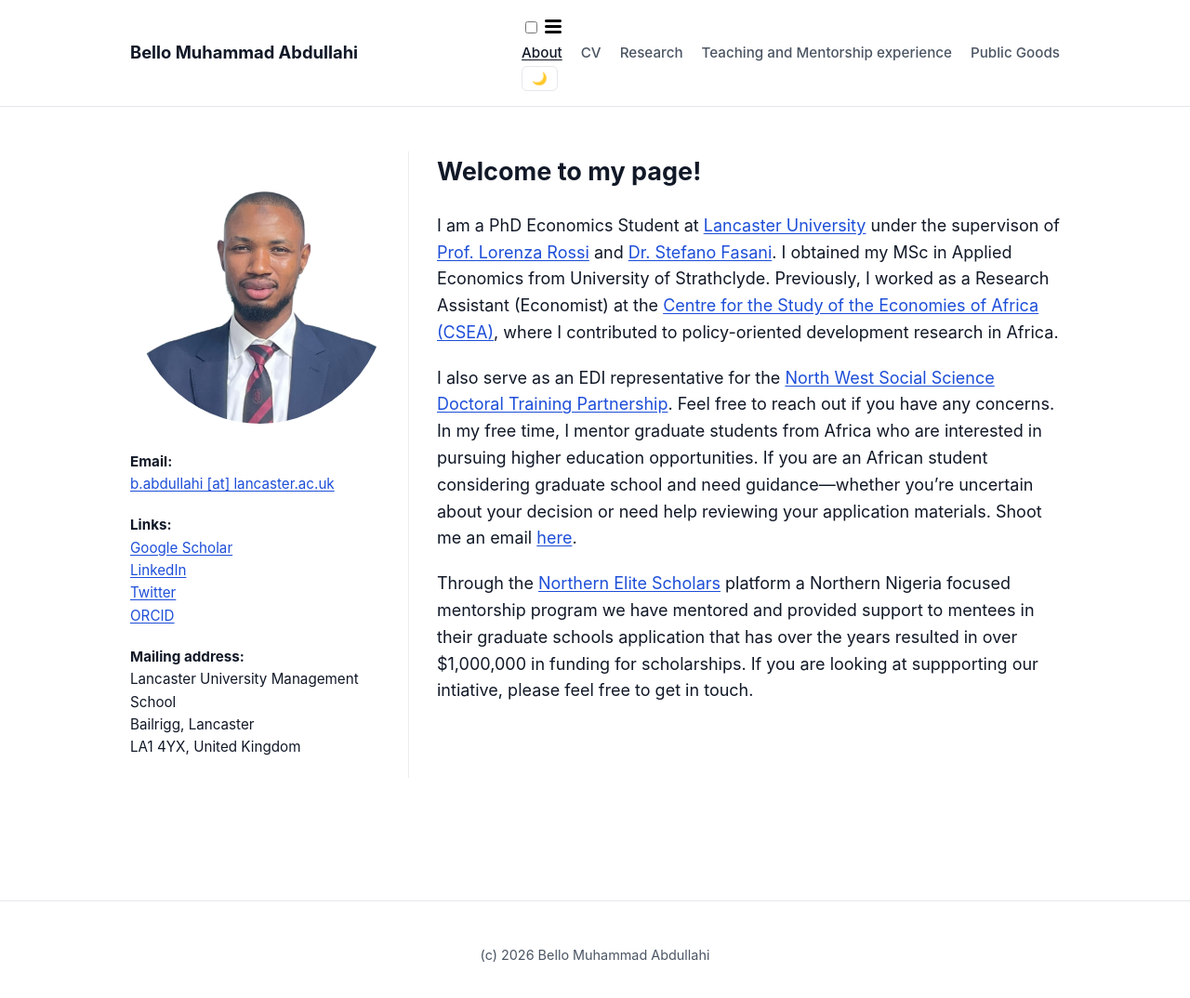
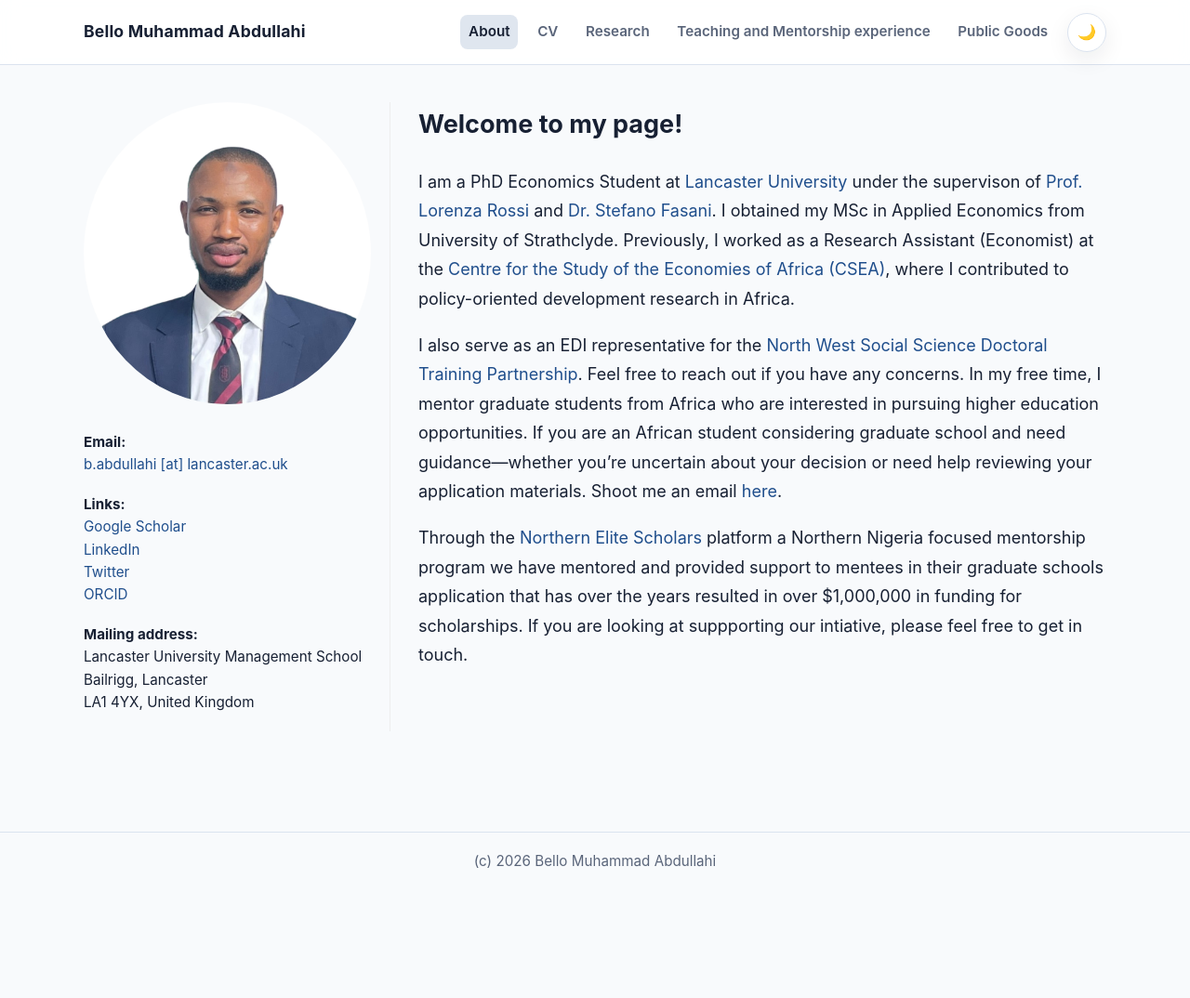
Before and after one commit to Bello-Abdullahi/Bello-Abdullahi.github.io, a Jekyll site: the page built from _pages/about.md, in a window 1280 px wide and 1091 px high. Shown: the top 1074 px of the window at 93% size. Built offline with Jekyll 4.4.1, drawn with Linux system fonts in a browser that asks for light colours.

Commit message:
Refactor CSS for themes and layout improvements

```diff
--- a/assets/css/custom.css
+++ b/assets/css/custom.css
@@ -1,60 +1,68 @@
-/* --- 1. VARIABLES & THEMES --- */
 :root {
-  --bg: #ffffff;          /* Pure white background for that clean academic look */
-  --surface: transparent; /* No more white boxes */
-  --text: #111827;
-  --muted: #4b5563;
-  --border: #e5e7eb;
-  --primary: #1d4ed8;     /* Professional blue for links */
-  --primary-hover: #1e40af;
-  --shadow: none;         /* Removed shadows globally */
+  --bg: #f8fafc;
+  --surface: #ffffff;
+  --text: #172033;
+  --muted: #5a657a;
+  --border: #dbe3ef;
+  --primary: #1f4e8c;
+  --primary-hover: #173c6c;
+  --shadow: 0 8px 24px rgba(16, 24, 40, 0.08);
 }
 
 :root[data-theme='dark'] {
-  --bg: #0f172a;
-  --surface: transparent;
-  --text: #f1f5f9;
-  --muted: #94a3b8;
-  --border: #1e293b;
-  --primary: #60a5fa;
-  --primary-hover: #93c5fd;
+  --bg: #0d1321;
+  --surface: #121a2c;
+  --text: #e7ecf5;
+  --muted: #9ca8be;
+  --border: #26314a;
+  --primary: #87b4ff;
+  --primary-hover: #a3c5ff;
+  --shadow: 0 10px 30px rgba(0, 0, 0, 0.35);
 }
 
-/* --- 2. BASE RESET --- */
-*, *::before, *::after {
+*,
+*::before,
+*::after {
   box-sizing: border-box;
 }
 
-html, body {
+html,
+body {
   margin: 0;
   padding: 0;
 }
 
 body {
-  background-color: var(--bg);
+  background: var(--bg);
   color: var(--text);
-  font-family: -apple-system, BlinkMacSystemFont, "Segoe UI", Roboto, Helvetica, Arial, sans-serif;
-  line-height: 1.6;
+  font-family: "Inter", "Segoe UI", "Helvetica Neue", Arial, sans-serif;
+  line-height: 1.75;
   font-size: 18px;
-  transition: background-color 0.2s ease, color 0.2s ease;
+  transition: background-color 0.25s ease, color 0.25s ease;
 }
 
-/* --- 3. LAYOUT --- */
+a {
+  color: var(--primary);
+  text-decoration: none;
+}
+
+a:hover,
+a:focus {
+  color: var(--primary-hover);
+  text-decoration: underline;
+}
+
 .wrapper {
-  width: min(1000px, 92%);
+  width: min(1100px, 92%);
   margin: 0 auto;
 }
 
-.page-content {
-  padding: 3rem 0;
-}
-
-/* --- 4. HEADER & NAVIGATION --- */
 .site-header {
   position: sticky;
   top: 0;
   z-index: 20;
-  background: var(--bg);
+  background: color-mix(in srgb, var(--surface) 88%, transparent);
+  backdrop-filter: blur(10px);
   border-bottom: 1px solid var(--border);
 }
 
@@ -62,110 +70,148 @@ body {
   display: flex;
   align-items: center;
   justify-content: space-between;
-  padding: 1rem 0;
+  gap: 1rem;
+  padding: 0.85rem 0;
 }
 
 .site-title {
-  font-size: 1.15rem;
+  font-size: 1.1rem;
   font-weight: 700;
+  letter-spacing: 0.01em;
   color: var(--text);
-  text-decoration: none;
 }
 
-.trigger {
+.header-actions {
   display: flex;
-  gap: 1.25rem;
+  align-items: center;
+  gap: 0.75rem;
+}
+
+.site-nav .nav-trigger {
+  display: none;
+}
+
+.site-nav label {
+  display: none;
+}
+
+.site-nav .trigger {
+  display: flex;
+  align-items: center;
+  gap: 0.75rem;
+  flex-wrap: wrap;
 }
 
 .page-link {
   color: var(--muted);
   font-size: 0.95rem;
-  font-weight: 500;
-  text-decoration: none;
-  transition: color 0.2s;
+  font-weight: 600;
+  padding: 0.35rem 0.55rem;
+  border-radius: 8px;
 }
 
-.page-link:hover, .page-link.is-active {
+.page-link:hover,
+.page-link.is-active {
   color: var(--text);
-  text-decoration: underline; /* Classic academic style */
+  background: color-mix(in srgb, var(--primary) 14%, transparent);
+  text-decoration: none;
 }
 
-/* --- 5. CONTENT AREA (THE FLAT LOOK) --- */
-.post, .page {
-  background: transparent !important;
-  border: none !important;
-  box-shadow: none !important;
-  padding: 0 !important; /* Removes the "boxed-in" padding */
-  margin: 0 auto;
+.theme-toggle {
+  border: 1px solid var(--border);
+  background: var(--surface);
+  color: var(--text);
+  border-radius: 999px;
+  min-width: 42px;
+  height: 42px;
+  cursor: pointer;
+  font-size: 1rem;
+  box-shadow: var(--shadow);
+}
+
+.page-content {
+  padding: 2.5rem 0 3rem;
+}
+
+.post {
+  background: transparent; /* Removes the white background */
+  border: none;            /* Removes the border line */
+  border-radius: 0;        /* Removes rounded corners */
+  box-shadow: none;        /* Removes the shadow/edges */
+  padding: 0;              /* Removes the extra space inside the box */
 }
 
 .post-title {
-  font-size: 2.25rem;
-  font-weight: 800;
-  margin-bottom: 1.5rem;
-  letter-spacing: -0.025em;
+  margin-top: 0;
+  margin-bottom: 0.75rem;
+  line-height: 1.2;
+  letter-spacing: -0.01em;
+  font-size: clamp(1.7rem, 3.4vw, 2.55rem);
 }
 
-p {
-  margin-bottom: 1.25rem;
+.post p {
+  margin: 0 0 1.15rem;
 }
 
-a {
-  color: var(--primary);
-  text-decoration: underline;
-  text-underline-offset: 2px;
+.post .desc,
+.post-description {
+  color: var(--muted);
 }
 
-a:hover {
-  color: var(--primary-hover);
-}
-
-/* --- 6. PROFILE & SIDEBAR --- */
 .profile {
-  float: right;
   margin-left: 2rem;
-  margin-bottom: 1.5rem;
-  max-width: 280px;
+  margin-bottom: 1rem;
+  max-width: 250px;
 }
 
 .profile img {
+  border: 2px solid var(--border);
+  box-shadow: var(--shadow);
   width: 100%;
-  border-radius: 4px; /* Slight rounding but no thick borders */
-  filter: grayscale(10%) contrast(105%);
+  height: auto;
+  object-fit: cover;
 }
 
-/* --- 7. FOOTER --- */
 .site-footer {
   border-top: 1px solid var(--border);
-  margin-top: 4rem;
-  padding: 2rem 0;
+  margin-top: 2.5rem;
+  padding: 1.15rem 0 1.5rem;
 }
 
 .footer-note {
+  margin: 0;
   text-align: center;
   color: var(--muted);
-  font-size: 0.9rem;
+  font-size: 0.95rem;
 }
 
-/* --- 8. THEME TOGGLE --- */
-.theme-toggle {
-  background: none;
-  border: 1px solid var(--border);
-  color: var(--text);
-  border-radius: 6px;
-  padding: 5px 10px;
-  cursor: pointer;
-}
-
-/* --- 9. MOBILE RESPONSIVENESS --- */
-@media (max-width: 800px) {
+@media (max-width: 860px) {
   .profile {
-    float: none;
-    margin: 0 auto 2rem;
-    max-width: 100%;
+    float: none !important;
+    margin: 0 auto 1rem;
+    max-width: 240px;
   }
 
-  .post-title {
-    font-size: 1.85rem;
+  .header-inner {
+    flex-wrap: wrap;
+  }
+
+  .site-nav label {
+    display: inline-flex;
+    align-items: center;
+    cursor: pointer;
+    color: var(--text);
+  }
+
+  .site-nav .trigger {
+    display: none;
+    width: 100%;
+    padding-top: 0.5rem;
+  }
+
+  .site-nav .nav-trigger:checked ~ .trigger {
+    display: flex;
+    flex-direction: column;
+    align-items: flex-start;
   }
 }
```
